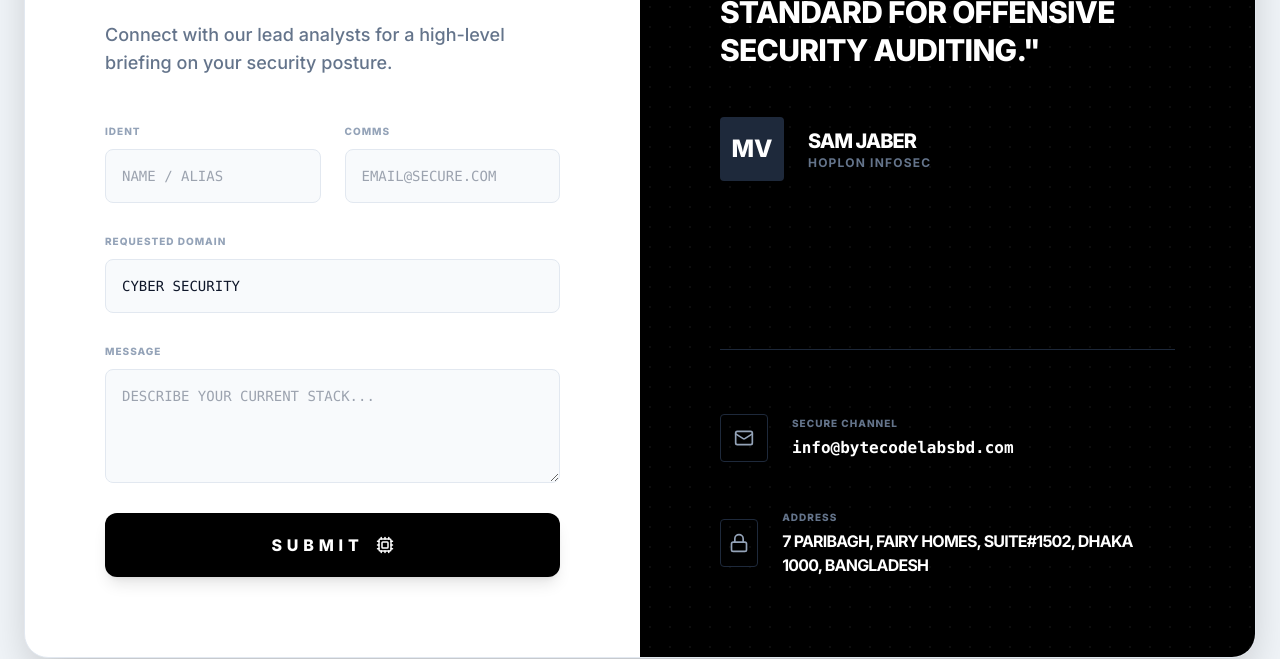
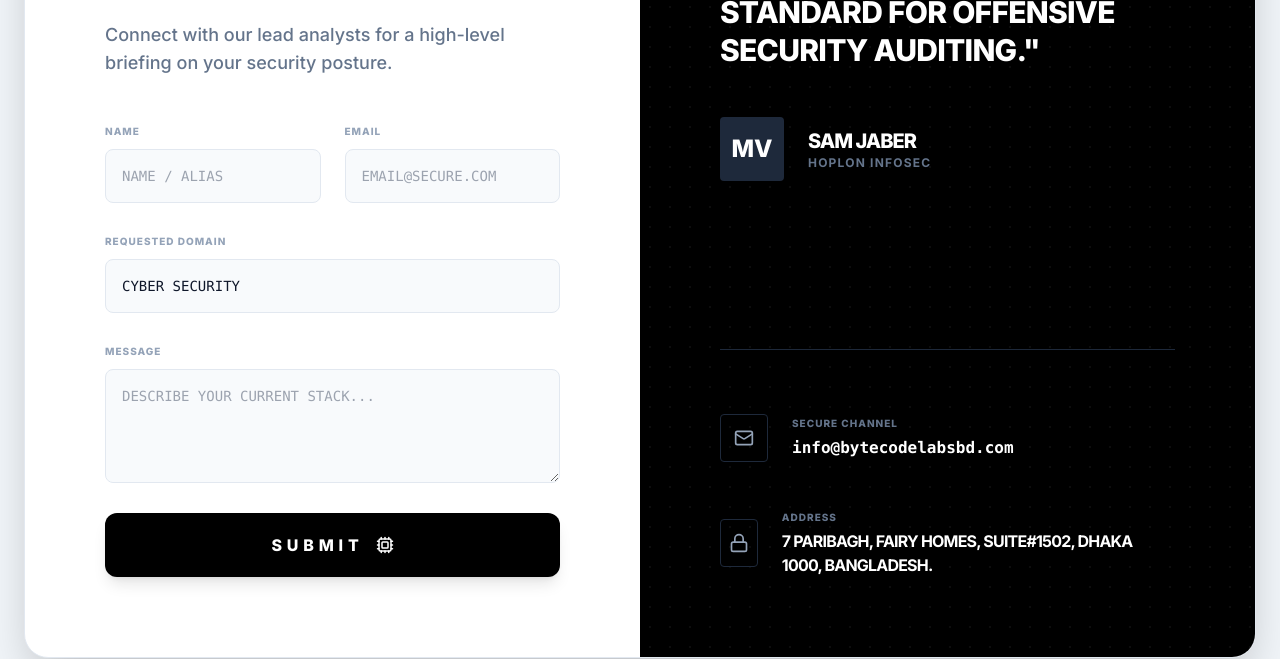
Before and after one commit to tarique313/ByteCodeLabs, a React (Vite) app: page / in a window 1280 px wide. Shown: the part 2840-3499 px from the top of the page. Built offline with nearby package versions, Linux system fonts and the light colour scheme.

Commit message:
Make minor changes

```diff
--- a/App.tsx
+++ b/App.tsx
@@ -359,7 +359,7 @@ const App: React.FC = () => {
                     <form className="space-y-6" onSubmit={handleFormSubmit}>
                       <div className="grid sm:grid-cols-2 gap-6">
                         <div className="space-y-2">
-                          <label className="text-[10px] font-black text-slate-400 uppercase tracking-widest">Ident</label>
+                          <label className="text-[10px] font-black text-slate-400 uppercase tracking-widest">Name</label>
                           <input
                             name="name"
                             value={formData.name}
@@ -370,7 +370,7 @@ const App: React.FC = () => {
                           />
                         </div>
                         <div className="space-y-2">
-                          <label className="text-[10px] font-black text-slate-400 uppercase tracking-widest">Comms</label>
+                          <label className="text-[10px] font-black text-slate-400 uppercase tracking-widest">Email</label>
                           <input
                             name="email"
                             value={formData.email}
@@ -473,7 +473,7 @@ const App: React.FC = () => {
 
               <div className="bg-black p-12 lg:p-20 flex flex-col justify-between relative overflow-hidden">
                 <div className="absolute inset-0 opacity-5 pointer-events-none">
-                   <div className="w-full h-full" style={{ backgroundImage: 'radial-gradient(#fff 1px, transparent 1px)', backgroundSize: '20px 20px' }}></div>
+                  <div className="w-full h-full" style={{ backgroundImage: 'radial-gradient(#fff 1px, transparent 1px)', backgroundSize: '20px 20px' }}></div>
                 </div>
 
                 <div className="relative z-10">
@@ -505,7 +505,7 @@ const App: React.FC = () => {
                     </div>
                     <div>
                       <div className="text-slate-500 font-black uppercase text-[10px] tracking-widest mb-1">ADDRESS</div>
-                      <div className="text-white font-bold uppercase tracking-tighter">7 Paribagh, Fairy Homes, Suite#1502, Dhaka 1000, Bangladesh</div>
+                      <div className="text-white font-bold uppercase tracking-tighter">7 Paribagh, Fairy Homes, Suite#1502, Dhaka 1000, Bangladesh.</div>
                     </div>
                   </div>
                 </div>
```
